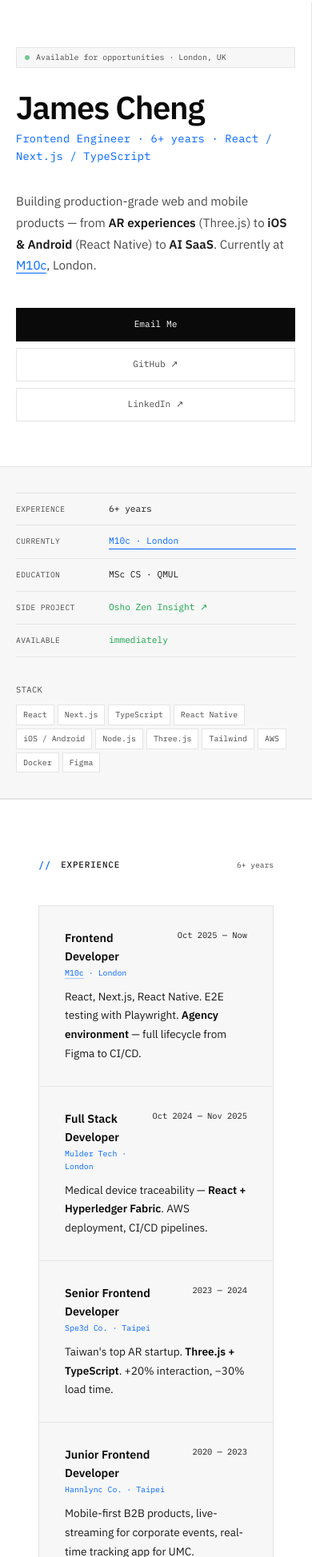
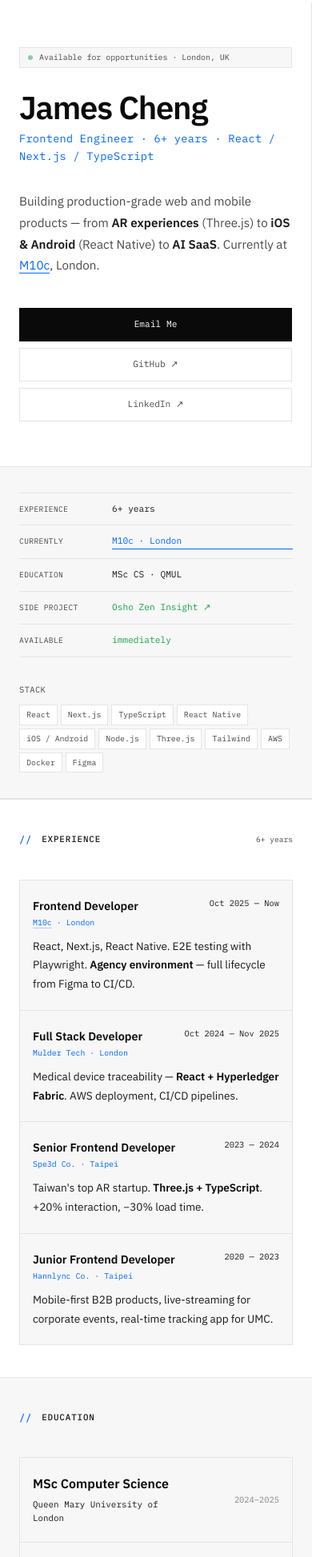
Before and after one commit to Gaseik/Portfolio_v2, a Next.js app: page / in a window 390 px wide. Shown: the part 53-2000 px from the top of the page at 80% size. Built offline with nearby package versions, Linux system fonts and the light colour scheme.

Commit message:
update layout

```diff
--- a/src/app/globals.css
+++ b/src/app/globals.css
@@ -66,10 +66,11 @@
 .status-bar {
   display: inline-flex; align-items: center; gap: 8px;
   background: var(--bg2); border: 1px solid var(--line);
-  padding: 5px 12px; margin-bottom: 40px;
+  padding: 5px 12px;
   font-family: 'IBM Plex Mono', monospace;
   font-size: .68rem; color: var(--dim);
   animation: fu .5s .05s both;
+  position: absolute; top: 48px; left: 48px; right: 48px;
 }
 .status-dot {
   width: 6px; height: 6px; border-radius: 50%;
@@ -174,6 +175,10 @@
 .offline { font-family: 'IBM Plex Mono', monospace; font-size: .62rem; color: var(--dim); display: flex; align-items: center; gap: 6px; }
 .offline::before { content: ''; width: 4px; height: 4px; border-radius: 50%; background: var(--dim); flex-shrink: 0; }
 
+/* section padding */
+#experience, #education, #projects { padding: 72px 48px; }
+#contact { padding: 96px 48px; }
+
 /* hero grid */
 .hero-grid { display: grid; grid-template-columns: 1fr 400px; }
 .hero-left { padding: 72px 64px 72px 48px; }
@@ -219,6 +224,7 @@
   header { padding: 0 24px !important; }
   .hero-grid { grid-template-columns: 1fr; }
   .hero-left { padding: 72px 32px; }
+  .status-bar { left: 32px; right: 32px; }
   .hero-right { border-top: 1px solid var(--line); padding: 40px 32px; }
   .proj-osho-grid { grid-template-columns: 1fr; }
   #experience, #education, #projects, #contact { padding: 56px 24px; }
@@ -229,10 +235,10 @@
   body { cursor: auto; }
   a, button { cursor: pointer; }
 
-  .hero-left { padding: 56px 20px; }
-  .hero-right { padding: 32px 20px; }
+  .hero-left { padding: 56px 24px; }
+  .hero-right { padding: 32px 24px; }
 
-  .status-bar { font-size: .62rem; padding: 4px 10px; margin-bottom: 28px; }
+  .status-bar { position: static; left: auto; right: auto; font-size: .62rem; padding: 4px 10px; margin-bottom: 28px; }
   .dt-row { grid-template-columns: 100px 1fr; padding: 11px 0; }
   .dt-key { font-size: .6rem; }
   .dt-val { font-size: .7rem; }
@@ -248,14 +254,17 @@
   .osho-metrics { grid-template-columns: 1fr 1fr; }
 
   .proj-grid { grid-template-columns: 1fr; }
-  .proj-card { padding: 20px; }
+  .proj-card { padding: 20px 16px !important; }
+  .osho-body { padding: 24px 16px !important; }
 
   .exp-list { grid-template-columns: 1fr; }
+  .exp-item { padding: 20px 16px !important; }
   .exp-details li { font-size: .64rem; }
 
   .edu-strip { grid-template-columns: 1fr; }
+  .edu-strip > div { padding: 20px 16px !important; }
 
   .btn { width: 100%; justify-content: center; padding: 11px 16px; }
 
-  #experience, #education, #projects, #contact { padding: 40px 16px; }
+  #experience, #education, #projects, #contact { padding: 40px 24px; }
 }
--- a/src/components/Contact.tsx
+++ b/src/components/Contact.tsx
@@ -6,7 +6,7 @@
   ]
 
   return (
-    <section id="contact" style={{ padding: '96px 48px', borderTop: '1px solid var(--line)' }}>
+    <section id="contact" style={{ borderTop: '1px solid var(--line)' }}>
       <div className="reveal">
         <div style={{ fontFamily: "'IBM Plex Mono', monospace", fontSize: '.62rem', color: 'var(--accent)', letterSpacing: '.04em', marginBottom: 16, display: 'flex', alignItems: 'center', gap: 10 }}>
           <span>{'// '}</span>open to work
--- a/src/components/Education.tsx
+++ b/src/components/Education.tsx
@@ -5,7 +5,7 @@
 
 export default function Education() {
   return (
-    <section id="education" style={{ padding: '72px 48px', background: 'var(--bg2)', borderTop: '1px solid var(--line)' }}>
+    <section id="education" style={{ background: 'var(--bg2)', borderTop: '1px solid var(--line)' }}>
       <div className="reveal" style={{ marginBottom: 40 }}>
         <span className="sec-ttl">education</span>
       </div>
--- a/src/components/Experience.tsx
+++ b/src/components/Experience.tsx
@@ -39,7 +39,7 @@
   }, [])
 
   return (
-    <section id="experience" style={{ padding: '72px 48px', borderTop: '1px solid var(--line)' }}>
+    <section id="experience" style={{ borderTop: '1px solid var(--line)' }}>
       <div className="reveal" style={{ display: 'flex', alignItems: 'center', justifyContent: 'space-between', marginBottom: 40 }}>
         <span className="sec-ttl">experience</span>
         <span className="sec-note">{yoe}+ years</span>
--- a/src/components/Hero.tsx
+++ b/src/components/Hero.tsx
@@ -29,12 +29,14 @@
       <div className="hero-left" style={{
         borderRight: '1px solid var(--line)',
         display: 'flex', flexDirection: 'column', justifyContent: 'center',
+        position: 'relative',
       }}>
         <div className="status-bar">
           <div className="status-dot" />
           Available for opportunities · London, UK
         </div>
 
+        <div>
           <div style={{
             fontFamily: "'IBM Plex Sans', sans-serif",
             fontSize: 'clamp(40px, 5.5vw, 72px)',
@@ -75,6 +77,7 @@
             <a href="https://www.linkedin.com/in/weichieh-cheng-fe" target="_blank" rel="noopener" className="btn">LinkedIn ↗</a>
           </div>
         </div>
+      </div>
 
       {/* RIGHT */}
       <div className="hero-right" style={{
--- a/src/components/OshoCard.tsx
+++ b/src/components/OshoCard.tsx
@@ -20,7 +20,7 @@
         `}</style>
 
         {/* body */}
-        <div style={{ padding: '40px 44px' }}>
+        <div className="osho-body" style={{ padding: '40px 44px' }}>
           <div className="file-tab">
             <div className="dot" />
             osho-zen-insight<span className="live"> · live</span>
--- a/src/components/ProjectCard.tsx
+++ b/src/components/ProjectCard.tsx
@@ -63,7 +63,7 @@
             alt={title}
             fill
             style={{
-              objectFit: 'cover',
+              objectFit: 'contain',
               filter: hovered ? 'saturate(.9)' : 'saturate(.6)',
               transform: hovered ? 'scale(1.03)' : 'scale(1)',
               transition: 'filter .3s, transform .4s',
--- a/src/components/Projects.tsx
+++ b/src/components/Projects.tsx
@@ -4,7 +4,7 @@
 
 export default function Projects() {
   return (
-    <section id="projects" style={{ padding: '72px 48px', borderTop: '1px solid var(--line)' }}>
+    <section id="projects" style={{ borderTop: '1px solid var(--line)' }}>
       <div className="reveal" style={{
         display: 'flex', alignItems: 'center', justifyContent: 'space-between',
         marginBottom: 40,
```
Also changed, not shown: public/img/Spe3dMockup.png. Lines whose indentation alone changed are shown as unchanged.
